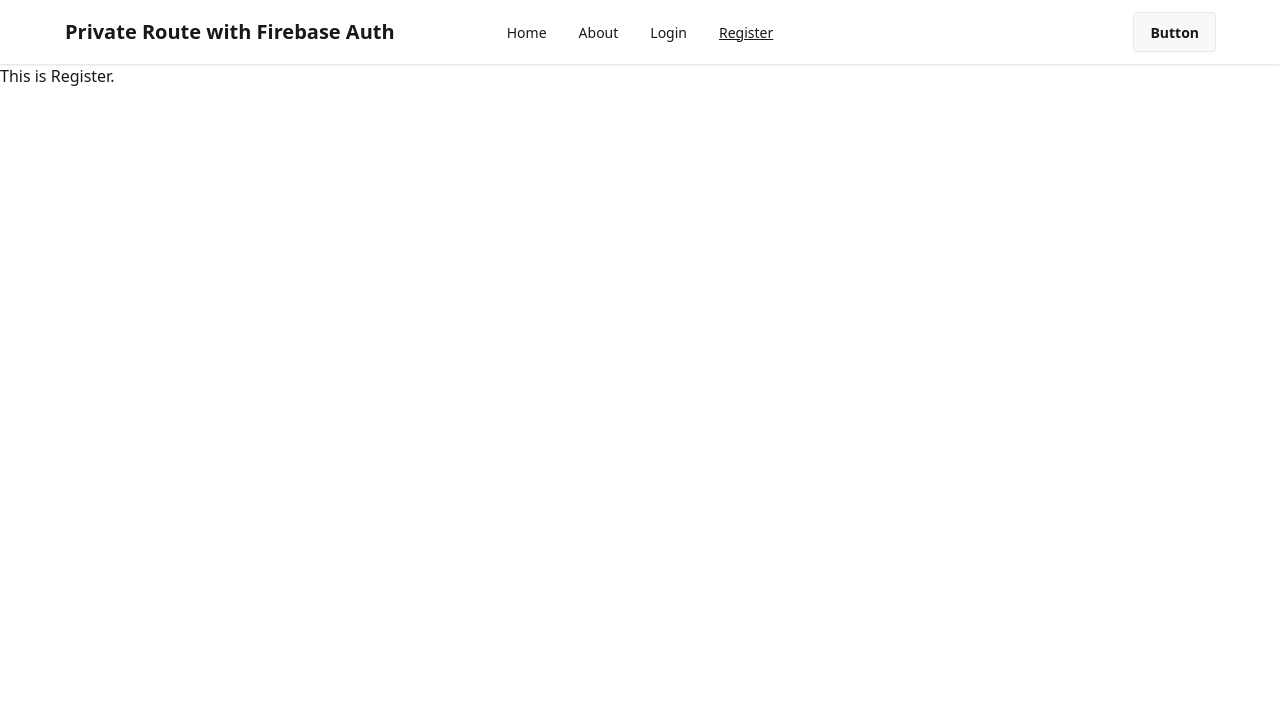
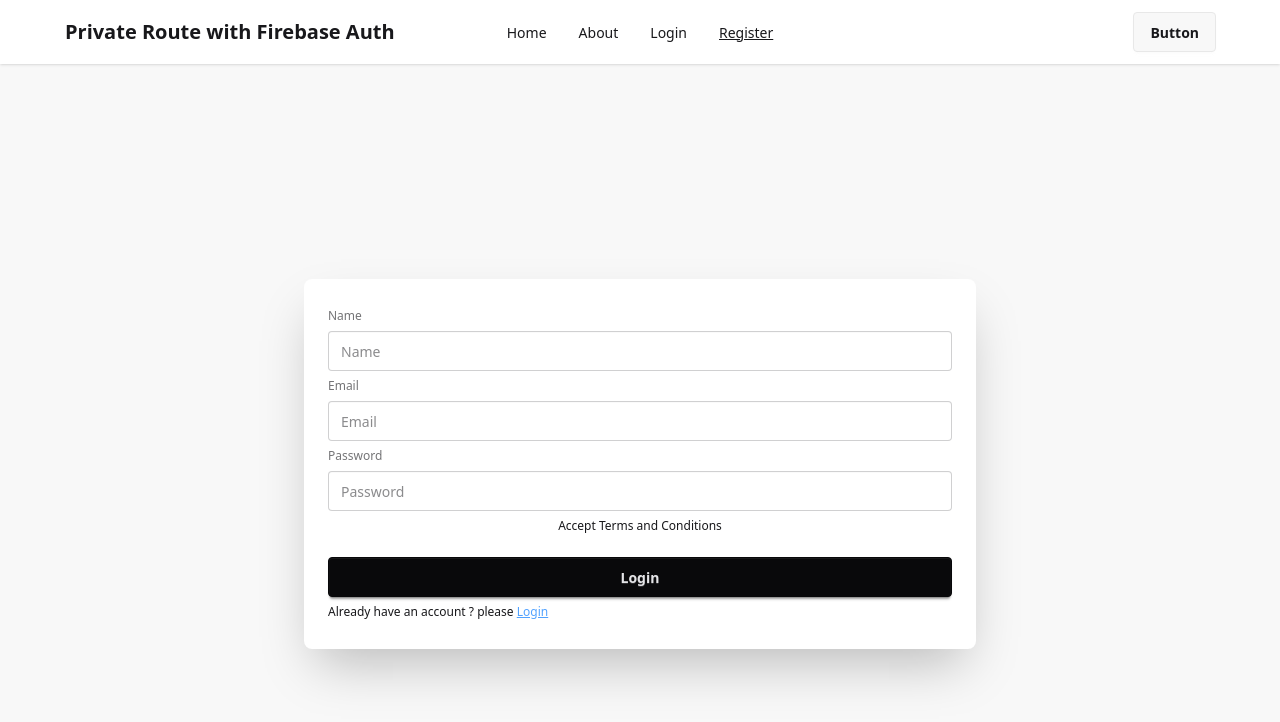
Before and after one commit to saadferozee/PH_module_49.2, a React (Vite) app: page /register in a window 1280 px wide. Shown: the top 722 px of the page. Built offline with nearby package versions, Linux system fonts and the light colour scheme.

Commit message:
create simple create user function in context

```diff
--- a/package.json
+++ b/package.json
@@ -11,6 +11,7 @@
   },
   "dependencies": {
     "@tailwindcss/vite": "^4.1.16",
+    "firebase": "^12.5.0",
     "react": "^19.1.1",
     "react-dom": "^19.1.1",
     "react-router": "^7.9.5",
--- a/src/Components/Navbar.jsx
+++ b/src/Components/Navbar.jsx
@@ -1,10 +1,8 @@
-import React, { use } from 'react';
+import React from 'react';
 import { NavLink } from 'react-router';
 import AuthContext from '../Contexts/AuthContext';
 
 const Navbar = () => {
-
-    const {email} = use(AuthContext);
 
     const links = <>
         <NavLink to={'/'}>Home</NavLink>
@@ -14,7 +12,7 @@ const Navbar = () => {
     </>
 
     const handleClick = () => {
-        console.log('button Clicked', email);
+        console.log('button Clicked');
     }
 
     return (
--- a/src/Contexts/AuthProvider.jsx
+++ b/src/Contexts/AuthProvider.jsx
@@ -1,10 +1,17 @@
 import React from 'react';
 import AuthContext from './AuthContext';
+import { createUserWithEmailAndPassword } from 'firebase/auth';
+import { auth } from '../Firebase/firebase.init';
 
 const AuthProvider = ({children}) => {
 
+    const createUser = (email, password) => {
+        return createUserWithEmailAndPassword(auth, email, password);
+        // console.log(email, password);
+    }
+
     const AuthInfo = {
-        email: 'aflak@gmail.com'
+        createUser
     }
 
     return (
--- /dev/null
+++ b/src/Firebase/firebase.init.js
@@ -0,0 +1,29 @@
+// Do Not Share this information to Public, DANGER !!
+
+// Import the functions you need from the SDKs you need
+import { initializeApp } from "firebase/app";
+import { getAuth } from "firebase/auth";
+import { getAnalytics } from "firebase/analytics";
+// TODO: Add SDKs for Firebase products that you want to use
+// https://firebase.google.com/docs/web/setup#available-libraries
+
+// Your web app's Firebase configuration
+// For Firebase JS SDK v7.20.0 and later, measurementId is optional
+const firebaseConfig = {
+    apiKey: "AIzaSyBXZlAv8KZbzHLjfUA7oqZh1jlIrx_mzDo",
+    authDomain: "privateroute-with-firebase.firebaseapp.com",
+    projectId: "privateroute-with-firebase",
+    storageBucket: "privateroute-with-firebase.firebasestorage.app",
+    messagingSenderId: "934215652815",
+    appId: "1:934215652815:web:bf0384f41908d2fa3e2eba",
+    measurementId: "G-05WGLRWEPZ"
+};
+
+// Initialize Firebase
+const app = initializeApp(firebaseConfig);
+const analytics = getAnalytics(app);
+
+// crate auth
+const auth = getAuth(app);
+
+export {auth, analytics};
--- a/src/Pages/Register.jsx
+++ b/src/Pages/Register.jsx
@@ -1,9 +1,49 @@
-import React from 'react';
+import React, { use } from 'react';
+import AuthContext from '../Contexts/AuthContext';
+import { Link } from 'react-router';
 
 const Register = () => {
+
+    const {createUser} = use(AuthContext);
+
+    const handleRegister = e => {
+        e.preventDefault();
+
+        const name = e.target.name.value;
+        const email = e.target.email.value;
+        const password = e.target.password.value;
+
+        createUser(email, password)
+        .then(credentials => {
+            console.log(name, credentials);
+        } )
+        .catch(error => {
+            console.log(error);
+        })
+    }
+
     return (
-        <div>
-            <h1>This is Register.</h1>
+        <div className="hero bg-base-200 min-h-screen">
+            <div className="hero-content w-[55%] flex-col lg:flex-row-reverse">
+                <div className="card bg-base-100 w-full shrink-0 shadow-2xl">
+                    <div className="card-body w-full">
+                        <form onSubmit={handleRegister}>
+                            <fieldset className="fieldset">
+                                <label className="label">Name</label>
+                                <input type="text" className="input w-full" name='name' placeholder="Name" required />
+                                <label className="label">Email</label>
+                                <input type="email" className="input w-full" name='email' placeholder="Email" required />
+                                <label className="label">Password</label>
+                                <input type="password" className="input w-full" name='password' placeholder="Password" required />
+                                {/* <div><a className="link link-hover">Forgot password?</a></div> */}
+                                <button type='checkbox'>Accept Terms and Conditions</button>
+                                <button className="btn btn-neutral mt-4">Login</button>
+                                <p>Already have an account ? please <Link to={'/login'} className='text-blue-400 underline'>Login</Link></p>
+                            </fieldset>
+                        </form>
+                    </div>
+                </div>
+            </div>
         </div>
     );
 };
```
Also changed, not shown: 1 other file (tests, documents, lock files or other folders).
